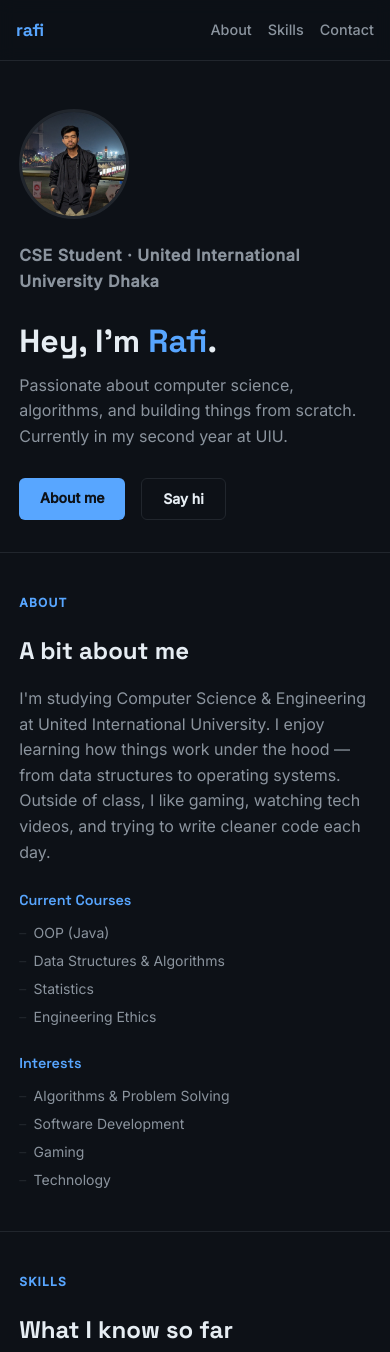
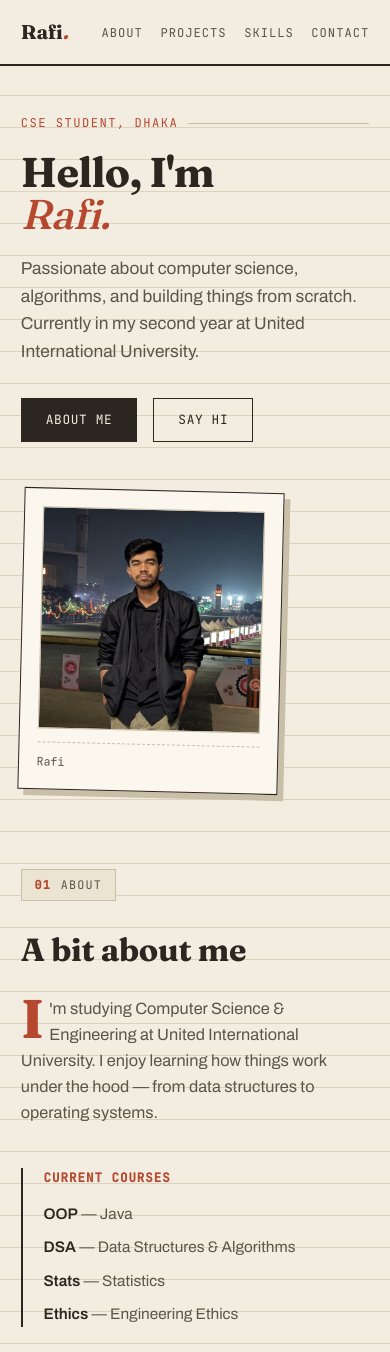
Before and after one commit to arafatraf1/arafatraf1.github.io, a plain HTML site: page index.html in a window 390 px wide. Shown: the top 1352 px of the page. Drawn offline with Linux system fonts and the light colour scheme.

Commit message:
Update index.html

```diff
--- a/index.html
+++ b/index.html
@@ -3,300 +3,377 @@
 <head>
 <meta charset="UTF-8" />
 <meta name="viewport" content="width=device-width, initial-scale=1.0"/>
-  <title>Rafi | CSE Student</title>
-  <link href="https://fonts.googleapis.com/css2?family=Space+Grotesk:wght@400;600;700&family=Inter:wght@400;500&display=swap" rel="stylesheet"/>
+<title>Rafi — CSE Student</title>
+<meta name="description" content="Rafi — CSE student at United International University, Dhaka. Algorithms, Java, C++, and software development."/>
+<link href="https://fonts.googleapis.com/css2?family=Fraunces:opsz,wght@9..144,500;9..144,600;9..144,700&family=Archivo:wght@400;500;600;700&family=JetBrains+Mono:wght@400;500&display=swap" rel="stylesheet"/>
 <style>
   *, *::before, *::after { box-sizing: border-box; margin: 0; padding: 0; }
 
   :root {
-      --bg:      #0d1117;
-      --surface: #161b22;
-      --border:  #21262d;
-      --accent:  #58a6ff;
-      --text:    #e6edf3;
-      --muted:   #8b949e;
+    --paper:    #f3ede1;
+    --paper-2:  #ece4d3;
+    --ink:      #2b2620;
+    --ink-soft: #5c5448;
+    --line:     #c9bfa9;
+    --line-soft:#ddd3bd;
+    --red:      #b5482f;
+    --green:    #4d6b4f;
+    --card:     #fbf7ee;
+    --display: 'Fraunces', serif;
+    --body: 'Archivo', sans-serif;
+    --mono: 'JetBrains Mono', monospace;
   }
 
+  html { scroll-behavior: smooth; }
+
   body {
-      background: var(--bg);
-      color: var(--text);
-      font-family: 'Inter', sans-serif;
+    background: var(--paper);
+    background-image:
+      repeating-linear-gradient(transparent, transparent 31px, var(--line-soft) 31px, var(--line-soft) 32px);
+    color: var(--ink);
+    font-family: var(--body);
     line-height: 1.6;
-      min-height: 100vh;
   }
 
-    /* NAV */
+  ::selection { background: var(--red); color: var(--paper); }
+
+  a { color: inherit; }
+  a:focus-visible, button:focus-visible { outline: 2px solid var(--red); outline-offset: 3px; }
+
+  .reveal { opacity: 0; transform: translateY(14px) rotate(var(--r, 0deg)); transition: opacity .6s ease, transform .6s ease; }
+  .reveal.in { opacity: 1; transform: translateY(0) rotate(var(--r, 0deg)); }
+  @media (prefers-reduced-motion: reduce) {
+    .reveal { opacity: 1 !important; transform: none !important; transition: none !important; }
+    html { scroll-behavior: auto; }
+  }
+
   nav {
     display: flex;
     justify-content: space-between;
     align-items: center;
-      padding: 1.2rem 2rem;
-      border-bottom: 1px solid var(--border);
+    padding: 1.3rem 3rem;
+    border-bottom: 2px solid var(--ink);
     position: sticky;
     top: 0;
-      background: rgba(13,17,23,0.92);
-      backdrop-filter: blur(8px);
+    background: var(--paper);
     z-index: 100;
   }
   .logo {
-      font-family: 'Space Grotesk', sans-serif;
+    font-family: var(--display);
     font-weight: 700;
-      font-size: 1.1rem;
-      color: var(--accent);
+    font-size: 1.25rem;
     text-decoration: none;
+    letter-spacing: -0.01em;
   }
-    .nav-links { display: flex; gap: 1.8rem; list-style: none; }
+  .logo em { font-style: italic; color: var(--red); }
+  .nav-links { display: flex; gap: 2.2rem; list-style: none; }
   .nav-links a {
-      color: var(--muted);
     text-decoration: none;
-      font-size: 0.9rem;
-      font-weight: 500;
-      transition: color .2s;
+    font-family: var(--mono);
+    font-size: .76rem;
+    text-transform: uppercase;
+    letter-spacing: .08em;
+    color: var(--ink-soft);
+    border-bottom: 1px solid transparent;
+    padding-bottom: 3px;
+    transition: color .2s, border-color .2s;
   }
-    .nav-links a:hover { color: var(--text); }
+  .nav-links a:hover { color: var(--red); border-color: var(--red); }
 
-    /* HERO — side by side layout */
   .hero {
-      max-width: 760px;
+    max-width: 980px;
     margin: 0 auto;
-      padding: 5rem 2rem 3rem;
+    padding: 5.5rem 3rem 3.5rem;
+    display: grid;
+    grid-template-columns: 1.3fr 0.9fr;
+    gap: 3rem;
+    align-items: start;
+  }
+  .hero-label {
+    font-family: var(--mono);
+    font-size: .76rem;
+    text-transform: uppercase;
+    letter-spacing: .12em;
+    color: var(--red);
+    margin-bottom: 1.1rem;
     display: flex;
     align-items: center;
-      gap: 3rem;
+    gap: .6rem;
   }
-    .hero-text { flex: 1; }
-    .hero-photo {
-      flex-shrink: 0;
-      width: 160px;
-      height: 160px;
-      border-radius: 50%;
+  .hero-label::after { content: ''; flex: 1; height: 1px; background: var(--line); }
+  .hero h1 {
+    font-family: var(--display);
+    font-weight: 700;
+    font-size: clamp(2.6rem, 6vw, 4.2rem);
+    line-height: 1.02;
+    letter-spacing: -0.02em;
+    margin-bottom: 1.2rem;
+  }
+  .hero h1 .it { font-style: italic; font-weight: 500; color: var(--red); }
+  .hero .lede {
+    font-size: 1.08rem;
+    color: var(--ink-soft);
+    max-width: 460px;
+    margin-bottom: 2rem;
+  }
+  .btn-row { display: flex; gap: 1rem; flex-wrap: wrap; }
+  .btn {
+    display: inline-flex;
+    align-items: center;
+    gap: .5rem;
+    padding: .7rem 1.5rem;
+    font-family: var(--mono);
+    font-size: .8rem;
+    text-transform: uppercase;
+    letter-spacing: .05em;
+    text-decoration: none;
+    border: 1.5px solid var(--ink);
+    transition: all .2s ease;
+  }
+  .btn-primary { background: var(--ink); color: var(--paper); }
+  .btn-primary:hover { background: var(--red); border-color: var(--red); transform: translate(-2px,-2px); box-shadow: 3px 3px 0 var(--ink); }
+  .btn-ghost { background: transparent; color: var(--ink); }
+  .btn-ghost:hover { transform: translate(-2px,-2px); box-shadow: 3px 3px 0 var(--ink); }
+
+  .card {
+    background: var(--card);
+    border: 1.5px solid var(--ink);
+    padding: 1.1rem;
+    box-shadow: 6px 6px 0 var(--line);
+    transform: rotate(1.4deg);
+  }
+  .card .photo {
+    width: 100%;
+    aspect-ratio: 1;
     overflow: hidden;
-      border: 3px solid var(--border);
-      background: var(--surface);
+    border: 1px solid var(--line);
+    background: var(--paper-2);
+    margin-bottom: .8rem;
     display: flex;
     align-items: center;
     justify-content: center;
   }
-    .hero-photo img {
-      width: 100%;
-      height: 100%;
-      object-fit: cover;
-      display: block;
-    }
-    /* placeholder shown when no image is set */
-    .hero-photo .placeholder {
-      font-size: 4rem;
-      line-height: 1;
-    }
-    .hero h1 {
-      font-family: 'Space Grotesk', sans-serif;
-      font-size: clamp(2rem, 5vw, 3rem);
-      font-weight: 700;
-      line-height: 1.15;
-      margin-bottom: .8rem;
-    }
-    .hero h1 span { color: var(--accent); }
-    .hero-subtitle {
-      font-size: .9rem;
-      font-weight: 600;
-      color: var(--muted);
-      letter-spacing: .04em;
-      margin-bottom: .8rem;
-    }
-    .hero p {
-      font-size: 1rem;
-      color: var(--muted);
-      max-width: 440px;
-      margin-bottom: 1.8rem;
-    }
-    .btn-row { display: flex; gap: 1rem; flex-wrap: wrap; }
-    .btn {
-      display: inline-block;
-      padding: .55rem 1.3rem;
-      border-radius: 6px;
-      font-size: .875rem;
-      font-weight: 600;
-      text-decoration: none;
-      transition: opacity .2s, transform .15s;
-    }
-    .btn:hover { opacity: .85; transform: translateY(-1px); }
-    .btn-primary { background: var(--accent); color: #0d1117; }
-    .btn-ghost   { border: 1px solid var(--border); color: var(--text); }
-
-    /* SECTIONS */
-    section {
-      max-width: 760px;
-      margin: 0 auto;
-      padding: 3.5rem 2rem;
-      border-top: 1px solid var(--border);
-    }
-    .section-label {
-      font-size: .75rem;
-      font-weight: 600;
-      letter-spacing: .1em;
-      text-transform: uppercase;
-      color: var(--accent);
-      margin-bottom: 1.2rem;
-    }
-    h2 {
-      font-family: 'Space Grotesk', sans-serif;
-      font-size: 1.5rem;
-      font-weight: 700;
-      margin-bottom: 1rem;
+  .card .photo img { width: 100%; height: 100%; object-fit: cover; filter: sepia(8%) contrast(1.02); }
+  .card-caption {
+    font-family: var(--mono);
+    font-size: .72rem;
+    color: var(--ink-soft);
+    display: flex;
+    justify-content: space-between;
+    border-top: 1px dashed var(--line);
+    padding-top: .6rem;
   }
 
-    /* COURSES / INTERESTS — simple list */
+  section {
+    max-width: 980px;
+    margin: 0 auto;
+    padding: 4rem 3rem;
+  }
+  .section-tab {
+    display: inline-flex;
+    align-items: center;
+    gap: .6rem;
+    font-family: var(--mono);
+    font-size: .74rem;
+    text-transform: uppercase;
+    letter-spacing: .1em;
+    color: var(--ink-soft);
+    background: var(--paper-2);
+    border: 1px solid var(--line);
+    padding: .35rem .8rem;
+    margin-bottom: 1.4rem;
+  }
+  .section-tab .n { color: var(--red); font-weight: 600; }
+  h2 {
+    font-family: var(--display);
+    font-weight: 700;
+    font-size: 2rem;
+    letter-spacing: -0.01em;
+    margin-bottom: 1.3rem;
+  }
+  hr.rule { border: none; border-top: 2px solid var(--ink); margin: 0 auto; max-width: 980px; }
+
+  .about-text { color: var(--ink-soft); max-width: 640px; margin-bottom: 2.6rem; font-size: 1.02rem; }
+  .about-text .drop {
+    font-family: var(--display);
+    font-size: 3.4rem;
+    float: left;
+    line-height: .8;
+    padding: .1rem .3rem 0 0;
+    color: var(--red);
+    font-weight: 700;
+  }
+
   .info-grid {
     display: grid;
     grid-template-columns: 1fr 1fr;
-      gap: 1.5rem;
+    gap: 2.5rem;
+  }
+  .info-block { border-left: 2px solid var(--ink); padding-left: 1.3rem; }
+  .info-block h3 {
+    font-family: var(--mono);
+    font-size: .78rem;
+    text-transform: uppercase;
+    letter-spacing: .08em;
+    color: var(--red);
+    margin-bottom: .9rem;
+  }
+  .info-block ul { list-style: none; display: flex; flex-direction: column; gap: .55rem; }
+  .info-block li { font-size: .96rem; color: var(--ink-soft); }
+  .info-block li b { color: var(--ink); font-weight: 600; }
+
+  .projects-grid {
+    display: grid;
+    grid-template-columns: repeat(auto-fit, minmax(220px, 1fr));
+    gap: 1.4rem;
+    margin-top: .5rem;
+  }
+  .project-card {
+    border: 1.5px dashed var(--line);
+    background: var(--card);
+    padding: 1.6rem 1.4rem;
+    min-height: 160px;
+    display: flex;
+    flex-direction: column;
+    justify-content: space-between;
+    position: relative;
+  }
+  .project-card .pnum { font-family: var(--mono); font-size: .72rem; color: var(--ink-soft); }
+  .project-card .ptitle {
+    font-family: var(--display);
+    font-weight: 600;
+    font-size: 1.05rem;
+    color: var(--ink-soft);
+    font-style: italic;
+    margin-top: .8rem;
+  }
+  .project-card .ptag {
+    font-family: var(--mono);
+    font-size: .68rem;
+    text-transform: uppercase;
+    letter-spacing: .06em;
+    color: var(--line);
     margin-top: 1rem;
   }
-    .info-block h3 {
-      font-family: 'Space Grotesk', sans-serif;
-      font-size: .9rem;
-      font-weight: 600;
-      color: var(--accent);
-      margin-bottom: .6rem;
+  .projects-note {
+    margin-top: 1.6rem;
+    font-family: var(--mono);
+    font-size: .82rem;
+    color: var(--ink-soft);
+    display: flex;
+    align-items: center;
+    gap: .6rem;
   }
-    .info-block ul {
-      list-style: none;
+  .projects-note::before { content: '→'; color: var(--red); }
+
+  .skills-grid { display: flex; flex-wrap: wrap; gap: .8rem; margin-top: .5rem; }
+  .tag {
+    font-family: var(--mono);
+    font-size: .82rem;
+    padding: .5rem 1rem;
+    border: 1.5px solid var(--ink);
+    background: var(--card);
+    transition: all .2s ease;
+  }
+  .tag:hover { background: var(--ink); color: var(--paper); transform: translate(-2px,-2px); box-shadow: 3px 3px 0 var(--red); }
+
+  .contact-row { display: flex; flex-wrap: wrap; gap: 1rem; margin-top: 1.6rem; }
+  .contact-row a {
     display: flex;
-      flex-direction: column;
-      gap: .35rem;
+    align-items: center;
+    gap: .6rem;
+    padding: .8rem 1.3rem;
+    border: 1.5px solid var(--ink);
+    background: var(--card);
+    text-decoration: none;
+    font-family: var(--mono);
+    font-size: .85rem;
+    transition: all .2s ease;
   }
-    .info-block li {
-      font-size: .875rem;
-      color: var(--muted);
-      padding-left: .9rem;
-      position: relative;
-    }
-    .info-block li::before {
-      content: '–';
-      position: absolute;
-      left: 0;
-      color: var(--border);
+  .contact-row a:hover { background: var(--ink); color: var(--paper); transform: translate(-2px,-2px); box-shadow: 3px 3px 0 var(--red); }
+
+  footer {
+    text-align: center;
+    padding: 2.4rem;
+    font-family: var(--mono);
+    font-size: .76rem;
+    color: var(--ink-soft);
+    border-top: 2px solid var(--ink);
   }
 
-    /* SKILLS */
-    .skills-grid {
-      display: flex;
-      flex-wrap: wrap;
-      gap: .6rem;
-      margin-top: 1rem;
-    }
-    .tag {
-      background: var(--surface);
-      border: 1px solid var(--border);
-      border-radius: 4px;
-      padding: .35rem .8rem;
-      font-size: .82rem;
-      color: var(--muted);
-    }
-
-    /* CONTACT */
-    .contact-links { display: flex; gap: 1rem; flex-wrap: wrap; margin-top: 1rem; }
-    .contact-links a {
-      display: flex;
-      align-items: center;
-      gap: .5rem;
-      padding: .55rem 1.1rem;
-      background: var(--surface);
-      border: 1px solid var(--border);
-      border-radius: 6px;
-      text-decoration: none;
-      font-size: .875rem;
-      color: var(--text);
-      transition: border-color .2s;
-    }
-    .contact-links a:hover { border-color: var(--accent); color: var(--accent); }
-
-    /* FOOTER */
-    footer {
-      text-align: center;
-      padding: 2rem;
-      font-size: .8rem;
-      color: var(--muted);
-      border-top: 1px solid var(--border);
-    }
-
-    /* MOBILE */
-    @media (max-width: 560px) {
-      nav { padding: 1rem; }
-      .nav-links { gap: 1rem; }
-      .hero { flex-direction: column-reverse; align-items: flex-start; gap: 1.5rem; padding: 3rem 1.2rem 2rem; }
-      .hero-photo { width: 110px; height: 110px; }
-      section { padding: 2.5rem 1.2rem; }
-      .info-grid { grid-template-columns: 1fr; }
+  @media (max-width: 720px) {
+    nav { padding: 1rem 1.3rem; }
+    .nav-links { gap: 1.1rem; }
+    .hero { grid-template-columns: 1fr; padding: 3rem 1.3rem 2rem; }
+    .card { transform: none; max-width: 260px; }
+    section { padding: 2.8rem 1.3rem; }
+    .info-grid { grid-template-columns: 1fr; gap: 1.8rem; }
+    hr.rule { display: none; }
   }
 </style>
 </head>
 <body>
 
-  <!-- NAV -->
   <nav>
-    <a class="logo" href="#">rafi</a>  <!-- name/handle -->
+    <a class="logo" href="#">Rafi<em>.</em></a>
     <ul class="nav-links">
       <li><a href="#about">About</a></li>
+      <li><a href="#projects">Projects</a></li>
       <li><a href="#skills">Skills</a></li>
       <li><a href="#contact">Contact</a></li>
     </ul>
   </nav>
 
-  <!-- HERO -->
   <div class="hero">
     <div class="hero-text">
-      <p class="hero-subtitle">CSE Student · United International University Dhaka</p>  <!--  uni/year -->
-      <h1>Hey, I'm <span>Rafi</span>.</h1>  <!--  name -->
-      <p>
+      <p class="hero-label">CSE Student, Dhaka</p>
+      <h1>Hello, I'm<br><span class="it">Rafi.</span></h1>
+      <p class="lede">
         Passionate about computer science, algorithms, and building things from scratch.
-        Currently in my second year at UIU.
-      </p>  <!--  one-liner -->
+        Currently in my second year at United International University.
+      </p>
       <div class="btn-row">
         <a class="btn btn-primary" href="#about">About me</a>
-        <a class="btn btn-ghost"   href="#contact">Say hi</a>
+        <a class="btn btn-ghost" href="#contact">Say hi</a>
       </div>
     </div>
 
-    <!-- PHOTO — two options below, pick one -->
-    <div class="hero-photo">
-
-      <!-- OPTION A: Use your own photo.
-           1. Put your photo file (e.g. photo.jpg) in the same folder as index.html
-           2. Replace the emoji block below with this line:
-                <img src="rafi.jpg" alt="Rafi" />
-      -->
-
-      <!-- OPTION B: placeholder emoji (shown by default) -->
-      <img src="rafi.jpg" alt="Rafi" />
-
+    <div class="card reveal" style="--r: 1.4deg;">
+      <div class="photo">
+        <img src="rafi.jpg" alt="Rafi" onerror="this.replaceWith(Object.assign(document.createElement('div'),{textContent:'R',style:'font-family:Fraunces,serif;font-weight:700;font-size:3.2rem;color:var(--ink-soft);'}))"/>
+      </div>
+      <div class="card-caption">
+        <span>Rafi</span>
+        <span> </span>
+      </div>
     </div>
   </div>
 
-  <!-- ABOUT -->
-  <section id="about">
-    <p class="section-label">About</p>
+  <hr class="rule"/>
+
+  <section id="about" class="reveal">
+    <span class="section-tab"><span class="n">01</span> About</span>
     <h2>A bit about me</h2>
-    <p style="color:var(--muted); margin-bottom:1.5rem;">
-      I'm studying Computer Science & Engineering at United International University.
+    <p class="about-text">
+      <span class="drop">I</span>'m studying Computer Science & Engineering at United International University.
       I enjoy learning how things work under the hood — from data structures to operating systems.
-      Outside of class, I like gaming, watching tech videos, and trying to write cleaner code each day.
-    </p>  <!-- ✏️ write anything about yourself -->
+
+    </p>
 
     <div class="info-grid">
       <div class="info-block">
         <h3>Current Courses</h3>
         <ul>
-          <li>OOP (Java)</li>           <!-- actual courses -->
-          <li>Data Structures & Algorithms</li>
-          <li>Statistics</li>
-          <li>Engineering Ethics</li>
+          <li><b>OOP</b> — Java</li>
+          <li><b>DSA</b> — Data Structures & Algorithms</li>
+          <li><b>Stats</b> — Statistics</li>
+          <li><b>Ethics</b> — Engineering Ethics</li>
         </ul>
       </div>
       <div class="info-block">
         <h3>Interests</h3>
         <ul>
-          <li>Algorithms & Problem Solving</li>  <!--interests -->
+          <li>Algorithms & Problem Solving</li>
           <li>Software Development</li>
           <li>Gaming</li>
           <li>Technology</li>
@@ -305,12 +382,37 @@
     </div>
   </section>
 
-  <!-- SKILLS -->
-  <section id="skills">
-    <p class="section-label">Skills</p>
+  <hr class="rule"/>
+
+  <section id="projects" class="reveal">
+    <span class="section-tab"><span class="n">02</span> Projects</span>
+    <h2>What I'm building</h2>
+    <div class="projects-grid">
+      <div class="project-card">
+        <span class="pnum">001</span>
+        <span class="ptitle">Coming soon</span>
+        <span class="ptag">tbd</span>
+      </div>
+      <div class="project-card">
+        <span class="pnum">002</span>
+        <span class="ptitle">Coming soon</span>
+        <span class="ptag">tbd</span>
+      </div>
+      <div class="project-card">
+        <span class="pnum">003</span>
+        <span class="ptitle">Coming soon</span>
+        <span class="ptag">tbd</span>
+      </div>
+    </div>
+    <p class="projects-note">first project write-up landing here soon</p>
+  </section>
+
+  <hr class="rule"/>
+
+  <section id="skills" class="reveal">
+    <span class="section-tab"><span class="n">03</span> Skills</span>
     <h2>What I know so far</h2>
     <div class="skills-grid">
-      <!-- ✏️ Add or remove tags freely -->
       <span class="tag">Java</span>
       <span class="tag">C++</span>
       <span class="tag">Python</span>
@@ -318,27 +420,38 @@
       <span class="tag">OOP</span>
       <span class="tag">Algorithms</span>
       <span class="tag">Git & GitHub</span>
-      <span class="tag">HTML & CSS</span>
+
     </div>
   </section>
 
-  <!-- CONTACT -->
-  <section id="contact">
-    <p class="section-label">Contact</p>
+  <hr class="rule"/>
+
+  <section id="contact" class="reveal">
+    <span class="section-tab"><span class="n">04</span> Contact</span>
     <h2>Get in touch</h2>
-    <p style="color:var(--muted); margin-bottom:1.2rem;">
+    <p class="about-text" style="margin-bottom:0;">
       Feel free to reach out — always happy to connect.
     </p>
-    <div class="contact-links">
-      <a href="mailto:arafathasanrafi18@email.com">✉️ Email</a>              <!--  email -->
-      <a href="https://github.com/arafatraf1" target="_blank">🐙 GitHub</a>   <!--  github -->
-      <a href="https://facebook.com/arafathasan.rafiah" target="_blank">📘 Facebook</a> <!--  remove -->
+    <div class="contact-row">
+      <a href="mailto:arafathasanrafi18@email.com">✉ Email</a>
+      <a href="https://github.com/arafatraf1" target="_blank" rel="noopener">⌥ GitHub</a>
+      <a href="www.linkedin.com/in/arafat-hasan-rafi" target="_blank" rel="noopener">in LinkedIn</a>
+      <a href="https://facebook.com/arafathasan.rafiah" target="_blank" rel="noopener">◆ Facebook</a>
     </div>
   </section>
 
   <footer>
-    Rafi &nbsp;·&nbsp; CSE, UIU &nbsp;·&nbsp; 2026  <!-- ✏️  name & uni -->
+    Rafi · CSE, UIU · <span id="year"></span>
   </footer>
+
+  <script>
+    document.getElementById('year').textContent = new Date().getFullYear();
+    const revealEls = document.querySelectorAll('.reveal');
+    const io = new IntersectionObserver((entries) => {
+      entries.forEach(e => { if (e.isIntersecting) { e.target.classList.add('in'); io.unobserve(e.target); } });
+    }, { threshold: 0.12 });
+    revealEls.forEach(el => io.observe(el));
+  </script>
 
 </body>
 </html>
```
Lines whose indentation alone changed are shown as unchanged.
